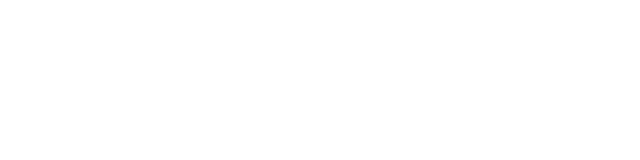
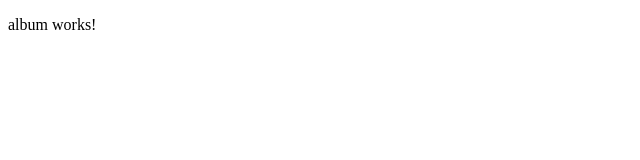
Before and after one commit to juanse-morales/star-wars, an Angular app: page / in a window 1280 px wide. Shown: the top 160 px of the page, without its empty margins (0-640 px from the left). Built offline with nearby package versions, Linux system fonts and the light colour scheme.

Commit message:
REFACTOR: Modify selector of AlbumComponent and test it

```diff
--- a/src/app/album/album.component.ts
+++ b/src/app/album/album.component.ts
@@ -1,7 +1,7 @@
 import { Component } from '@angular/core';
 
 @Component({
-  selector: 'app-album',
+  selector: 'album',
   templateUrl: './album.component.html',
   styleUrls: ['./album.component.css']
 })
--- a/src/app/app.component.html
+++ b/src/app/app.component.html
@@ -1,2 +1,2 @@
-
+<album></album>
 <router-outlet></router-outlet>
```
